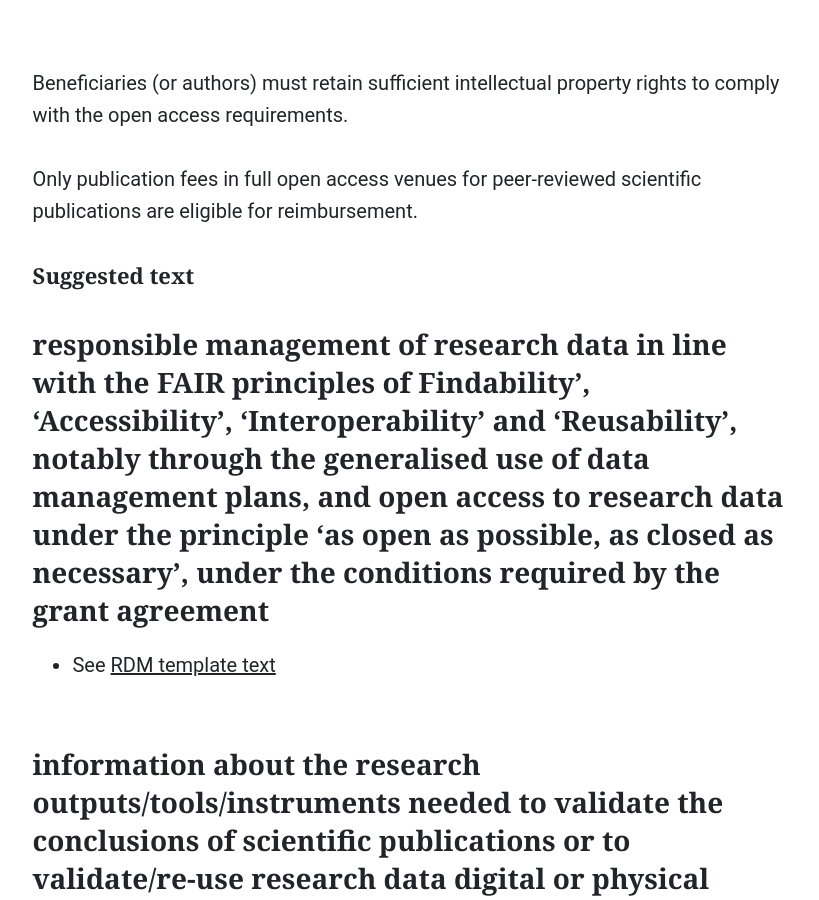
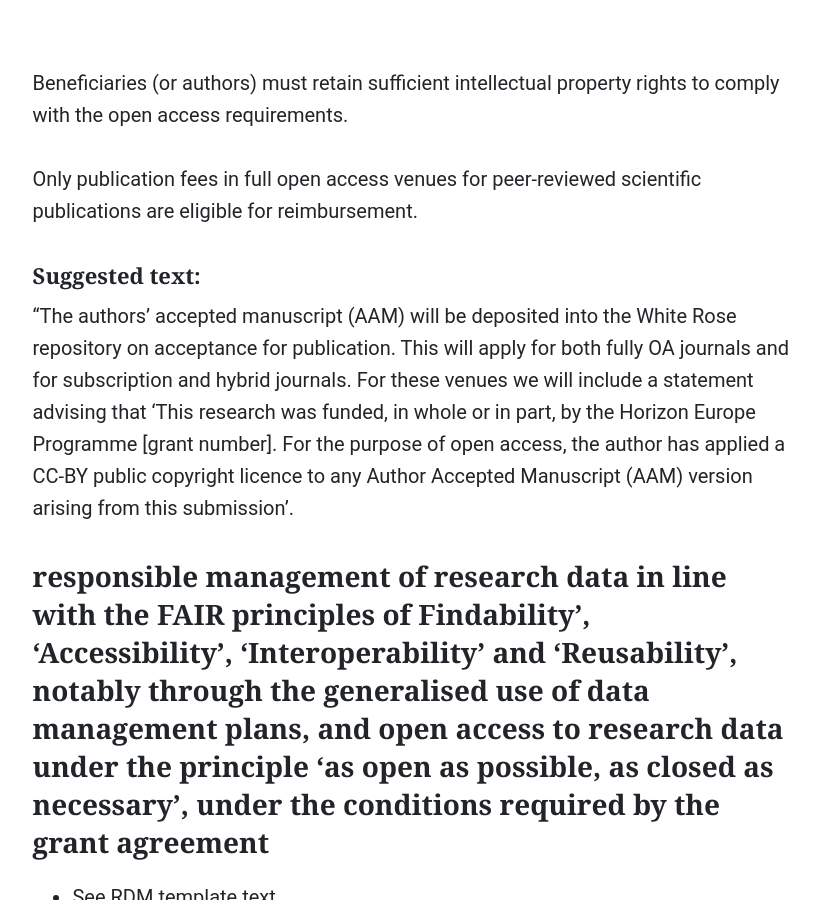
Before and after one commit to uol-library/rdl-handbook, a Jekyll site: the page built from pages/open-research/open-science-template.md, in a window 1280 px wide and 900 px high, scrolled down 1590 px. Shown: the whole window, without its empty margins (352-1171 px from the left). Built offline with Jekyll 4.4.1, drawn with Linux system fonts in a browser that asks for light colours; some web fonts are replaced.

Commit message:
Update open-science-template.md

```diff
--- a/pages/open-research/open-science-template.md
+++ b/pages/open-research/open-science-template.md
@@ -27,7 +27,8 @@ Beneficiaries (or authors) must retain sufficient intellectual property rights t
 
 Only publication fees in full open access venues for peer-reviewed scientific publications are eligible for reimbursement.
 
-##### Suggested text
+##### Suggested text:
+"The authors' accepted manuscript (AAM) will be deposited into the White Rose repository on acceptance for publication. This will apply for both fully OA journals and for subscription and hybrid journals. For these venues we will include a statement advising that 'This research was funded, in whole or in part, by the Horizon Europe Programme [grant number]. For the purpose of open access, the author has applied a CC-BY public copyright licence to any Author Accepted Manuscript (AAM) version arising from this submission'.
 
 
 #### responsible management of research data in line with the FAIR principles of Findability’, ‘Accessibility’, ‘Interoperability’ and ‘Reusability’, notably through the generalised use of data management plans, and open access to research data under the principle ‘as open as possible, as closed as necessary’, under the conditions required by the grant agreement
```
